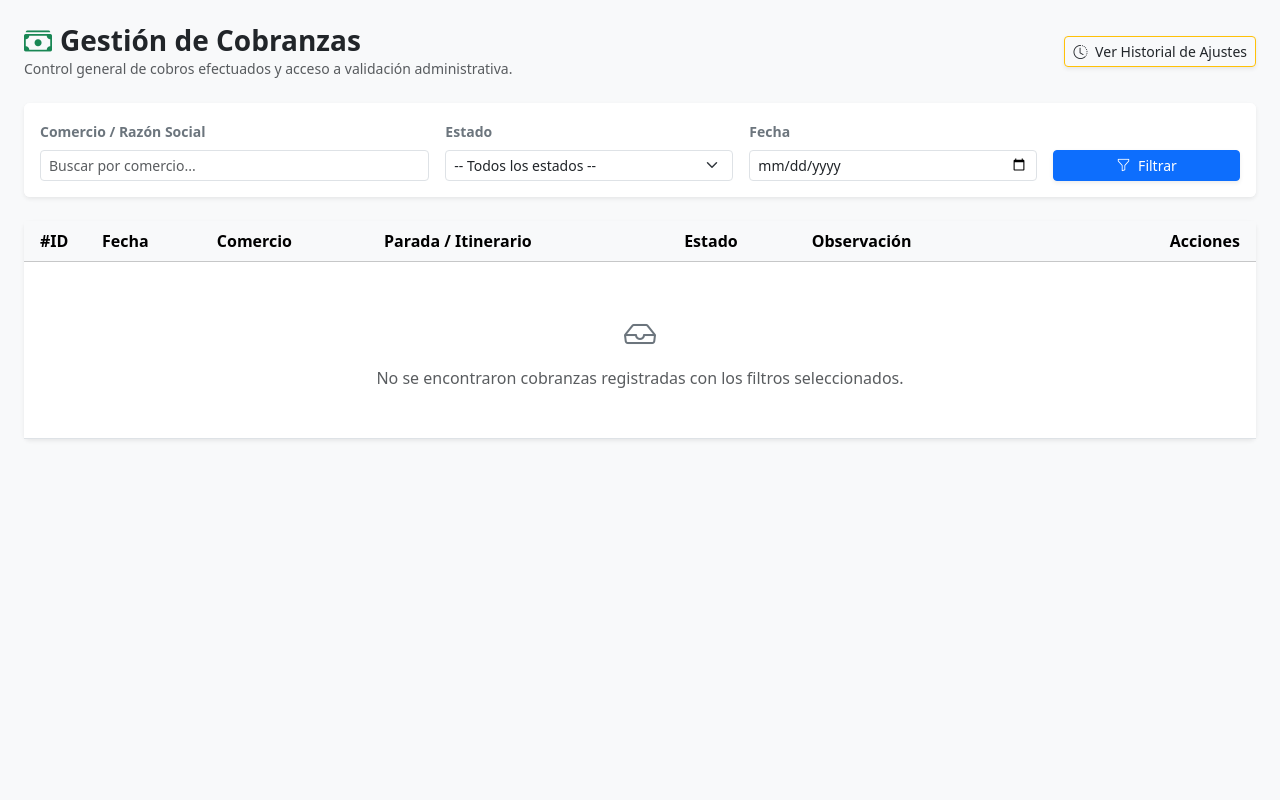
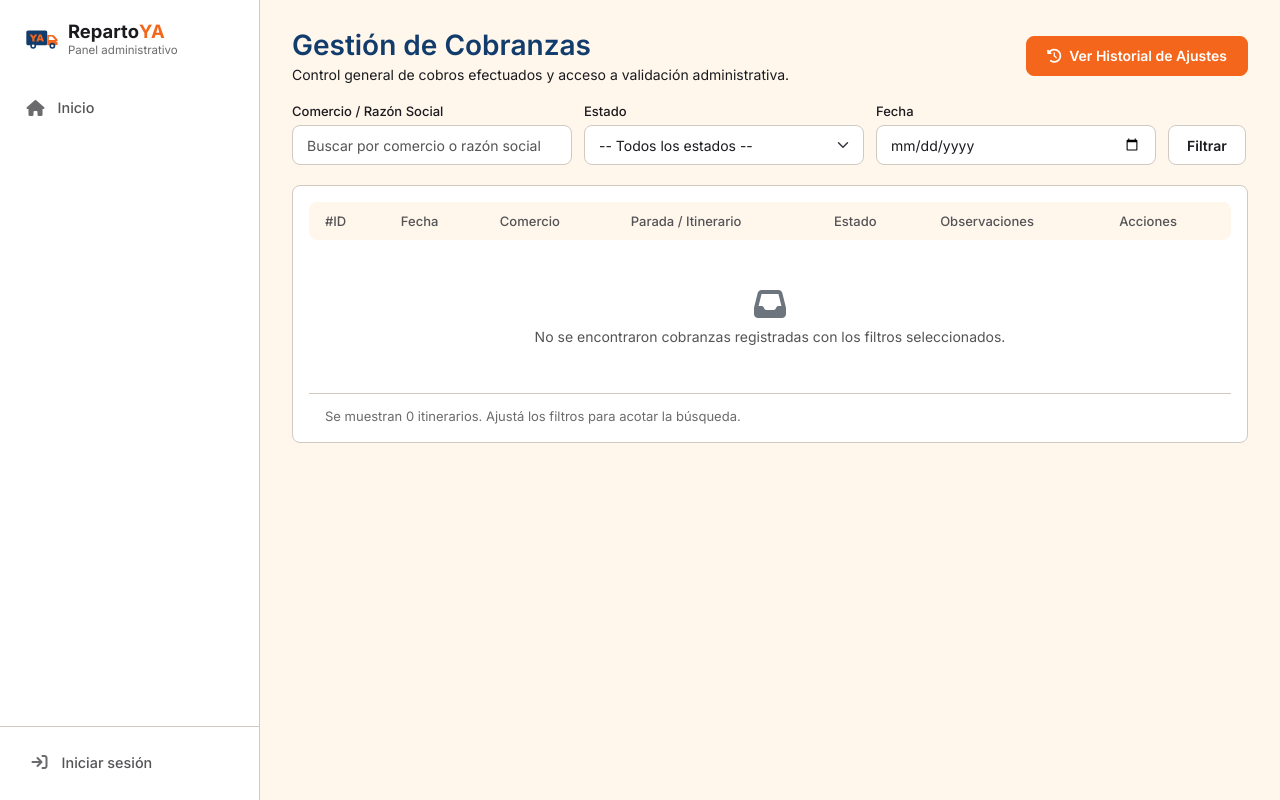
Before and after one commit to enzogiandon/Proyecto_Ing-software, a Django app: page /cobranza/ in a window 1280 px wide. Run offline with Django 5.2, Linux system fonts and the light colour scheme; data that the repository does not hold is empty.

Commit message:
Agrego el front de cobranzas_lista.html

```diff
--- a/apps/cobranza/templates/cobranza/cobranza_lista.html
+++ b/apps/cobranza/templates/cobranza/cobranza_lista.html
@@ -1,49 +1,41 @@
-<!DOCTYPE html>
-<html lang="es">
-<head>
-    <meta charset="UTF-8">
-    <meta name="viewport" content="width=device-width, initial-scale=1.0">
-    <title>Listado de Cobranzas</title>
-    <!-- Bootstrap 5 CSS e Íconos -->
-    <link href="https://cdn.jsdelivr.net/npm/bootstrap@5.3.3/dist/css/bootstrap.min.css" rel="stylesheet">
-    <link rel="stylesheet" href="https://cdn.jsdelivr.net/npm/bootstrap-icons@1.11.3/font/bootstrap-icons.min.css">
-</head>
-<body class="bg-light py-4">
+{% extends 'base.html' %}
+{% load static %}
 
-<div class="container-fluid px-4">
+{% block title %}Itinerarios - RepartosYA{% endblock %}
+
+{% block extra_css %}
+<link href="{% static 'core/css/home.css' %}" rel="stylesheet">
+<link href="{% static 'itinerarios/css/itinerarios.css' %}" rel="stylesheet">
+{% endblock %}
+
+{% block content %}
+<div class="itinerarios-page">
 
     <!-- Encabezado -->
-    <div class="d-flex justify-content-between align-items-center mb-4">
+    <header class="itinerarios-header">
+        <div class="itinerarios-header-info">
+            <h1 class="text-title mb-0">Gestión de Cobranzas</h1>
+            <p class="text-body text-c-secondary mb-0">Control general de cobros efectuados y acceso a validación administrativa.</p>
+        </div>
         <div>
-            <h3 class="fw-bold mb-0 text-dark">
-                <i class="bi bi-cash-stack text-success me-2"></i>Gestión de Cobranzas
-            </h3>
-            <p class="text-muted small mb-0">Control general de cobros efectuados y acceso a validación administrativa.</p>
-        </div>
-        <a href="{% url 'cobranza:ajuste_lista' %}" class="btn btn-outline-warning text-dark btn-sm shadow-sm">
-            <i class="bi bi-clock-history me-1"></i> Ver Historial de Ajustes
+            <a href="{% url 'cobranza:ajuste_lista' %}" class="btn-itinerario-primary">
+                <i class="fa-solid fa-clock-rotate-left"></i>
+                <span>Ver Historial de Ajustes</span>
             </a>
         </div>
+    </header>
     <!-- Filtros de Búsqueda -->
-    <div class="card shadow-sm border-0 mb-4">
-        <div class="card-body bg-white rounded">
-            <form method="get" class="row g-3 align-items-end">
-                <!-- Filtro Comercio -->
-                <div class="col-md-4">
-                    <label class="form-label small fw-semibold text-secondary">Comercio / Razón Social</label>
-                    <input
-                        type="text"
-                        name="comercio"
-                        class="form-control form-control-sm"
-                        placeholder="Buscar por comercio..."
-                        value="{{ filtro_comercio }}"
-                    >
+    <form method="get" class="itinerarios-filtros">
+        <!-- Filtro comercio -->
+        <div class="itinerarios-filtro-item">
+            <label class="itinerarios-filtro-label">Comercio / Razón Social</label>
+            <input type="text" name="comercio" value="{{ filtro_comercio }}" class="form-control" placeholder="Buscar por comercio o razón social">
         </div>
 
         <!-- Filtro Estado -->
-                <div class="col-md-3">
-                    <label class="form-label small fw-semibold text-secondary">Estado</label>
-                    <select name="estado" class="form-select form-select-sm">
+        <div class="itinerarios-filtro-item">
+            <label class="itinerarios-filtro-label">Estado</label>
+            <select name="estado" class="form-select">
                 <option value="">-- Todos los estados --</option>
                     {% for valor, etiqueta in estados %}
                         <option value="{{ valor }}" {% if filtro_estado == valor %}selected{% endif %}>
@@ -54,122 +46,118 @@
         </div>
 
         <!-- Filtro Fecha -->
-                <div class="col-md-3">
-                    <label class="form-label small fw-semibold text-secondary">Fecha</label>
-                    <input
-                        type="date"
-                        name="fecha"
-                        class="form-control form-control-sm"
-                        value="{{ filtro_fecha }}"
-                    >
+        <div class="itinerarios-filtro-item">
+            <label class="itinerarios-filtro-label">Fecha</label>
+            <input type="date" name="fecha" value="{{ filtro_fecha }}" class="form-control">
         </div>
 
         <!-- Botones Filtrar / Limpiar -->
-                <div class="col-md-2 d-flex gap-2">
-                    <button type="submit" class="btn btn-sm btn-primary flex-grow-1 shadow-sm">
-                        <i class="bi bi-funnel me-1"></i> Filtrar
+        <div class="d-flex gap-2">
+            <button type="submit" class="btn-itinerario-outline">
+                Filtrar
             </button>
             {% if filtro_comercio or filtro_estado or filtro_fecha %}
-                        <a href="{% url 'cobranza:cobranza_lista' %}" class="btn btn-sm btn-outline-secondary" title="Limpiar filtros">
-                            <i class="bi bi-x-circle"></i>
+                <a href="{% url 'cobranza:cobranza_lista' %}" class="btn-itinerario-outline text-muted">
+                    Limpiar
                 </a>
             {% endif %}
         </div>
     </form>
-        </div>
-    </div>
 
     <!-- Tabla de Cobranzas -->
-    <div class="card shadow-sm border-0">
+    <div class="itinerarios-card p-3 overflow-hidden">
             <div class="table-responsive">
-            <table class="table table-hover align-middle mb-0">
-                <thead class="table-light">
+                <table class="itinerarios-tabla">
+                    <thead>
                         <tr>
-                        <th class="ps-3" style="width: 70px;">#ID</th>
+                            <th>#ID</th>
                             <th>Fecha</th>
                             <th>Comercio</th>
                             <th>Parada / Itinerario</th>
                             <th>Estado</th>
-                        <th>Observación</th>
-                        <th class="text-end pe-3" style="width: 240px;">Acciones</th>
+                            <th>Observaciones</th>
+                            <th>Acciones</th>
                         </tr>
                     </thead>
                     <tbody>
-                    {% for cob in cobranzas %}
+                        {% for cobranza in cobranzas %}
                             <tr>
-                        <td class="ps-3 fw-bold text-secondary">#{{ cob.id }}</td>
+                                <td>#{{ cobranza.id }}</td>
                                 <td>
-                            <div class="small fw-semibold text-dark">{{ cob.fecha|date:"d/m/Y" }}</div>
-                            <small class="text-muted">{{ cob.fecha|date:"H:i" }} hs</small>
+                                    <div class="cell-main cell-main--medium">
+                                        {{ cobranza.fecha|date:"d/m/Y" }}
+                                    </div>
+                                    <div class="cell-sub">
+                                        {{ cobranza.fecha|date:"H:i" }} hs
+                                    </div>
                                 </td>
                                 <td>
-                            <div class="fw-semibold text-dark">
-                                {{ cob.parada.comercio.razon_social|default:"Sin comercio" }}
+                                    <div class="cell-main cell-main--medium">
+                                        {{ cobranza.parada.comercio.razon_social|default:"Sin comercio" }}
                                     </div>
-                            <small class="text-muted d-block">
-                                {{ cob.parada.comercio.domicilio|default:"-" }}
-                            </small>
+                                    <div class="cell-sub">
+                                        {{ cobranza.parada.comercio.domicilio|default:"-" }}
+                                    </div>
                                 </td>
                                 <td>
-                            <span class="badge bg-light text-dark border">
-                                Parada #{{ cob.parada.orden|default:cob.parada.id }}
+                                    <span class="itin-badge itin-badge--asignado">
+                                        Parada #{{ cobranza.parada.orden|default:cobranza.parada.id }}
                                     </span>
-                            <small class="text-muted d-block mt-1">
-                                Itinerario #{{ cob.parada.itinerario_id }}
-                            </small>
+                                    <div class="cell-sub">
+                                        Itinerario #{{ cobranza.parada.itinerario_id }}
+                                    </div>
                                 </td>
                                 <td>
-                            {% if cob.estado == "aprobado" %}
-                                <span class="badge bg-success-subtle text-success border border-success-subtle">
-                                    <i class="bi bi-check-circle me-1"></i>Aprobado
+                                    {% if cobranza.estado == "aprobado" %}
+                                        <span class="itin-badge itin-badge--entregado">
+                                            Aprobado
                                         </span>
-                            {% elif cob.estado == "registrado" %}
-                                <span class="badge bg-primary-subtle text-primary border border-primary-subtle">
-                                    <i class="bi bi-clock me-1"></i>Registrado
+                                    {% elif cobranza.estado == "registrado" %}
+                                        <span class="itin-badge itin-badge--asignado">
+                                            Registrado
                                         </span>
-                            {% elif cob.estado == "difiere" %}
-                                <span class="badge bg-warning-subtle text-warning-emphasis border border-warning-subtle">
-                                    <i class="bi bi-exclamation-triangle me-1"></i>Difiere
+                                    {% elif cobranza.estado == "difiere" %}
+                                        <span class="itin-badge itin-badge--pendiente">
+                                            Difiere
                                         </span>
                                     {% else %}
-                                <span class="badge bg-danger-subtle text-danger border border-danger-subtle">
-                                    <i class="bi bi-x-circle me-1"></i>No encontrado
+                                        <span class="itin-badge itin-badge--error">
+                                            No encontrado
                                         </span>
                                     {% endif %}
                                 </td>
                                 <td>
-                            {% if cob.observacion_ajuste %}
-                                <span class="d-inline-block text-truncate small text-danger" style="max-width: 180px;" title="{{ cob.observacion_ajuste }}">
-                                    <i class="bi bi-info-circle me-1"></i>{{ cob.observacion_ajuste }}
+                                    {% if cobranza.observacion_ajuste %}
+                                        <span class="d-inline-block text-truncate small text-danger" style="max-width: 180px;" title="{{ cobranza.observacion_ajuste }}">
+                                            <i class="fas fa-circle-info"></i> {{ cobranza.observacion_ajuste }}
                                         </span>
                                     {% else %}
                                         <span class="text-muted small">-</span>
                                     {% endif %}
                                 </td>
-                        <!-- Botones de Acción -->
                                 <td class="text-end pe-3">
-                            <div class="btn-group btn-group-sm" role="group">
+                                    <div class="d-flex align-items-center gap-2" role="group">
                                         <!-- Botón Ver Detalle -->
-                                <a href="{% url 'cobranza:cobranza_detalle' cob.pk %}"
-                                   class="btn btn-outline-secondary"
+                                        <a href="{% url 'cobranza:cobranza_detalle' cobranza.pk %}"
+                                        class="btn-ver-detalle btn-sm py-1 px-2"
                                         title="Ver comprobantes y pagos">
-                                    <i class="bi bi-eye"></i> Detalle
+                                            <i class="fas fa-eye"></i> Detalle
                                         </a>
 
                                         <!-- Botón Ajustar (visible si tiene discrepancia o está registrada) -->
                                         {% if cob.estado == "difiere" or cob.estado == "registrado" %}
-                                    <a href="{% url 'cobranza:cobranza_ajustar' cob.pk %}"
-                                       class="btn btn-outline-warning text-dark"
+                                            <a href="{% url 'cobranza:cobranza_ajustar' cobranza.pk %}"
+                                            class="btn-ver-detalle"
                                             title="Ajustar importe por diferencia">
-                                        <i class="bi bi-pencil-square"></i> Ajustar
+                                             <i class="fas fa-pen-to-square"></i> Ajustar
                                             </a>
                                      {% endif %}
 
                                         <!-- Botón Validar -->
-                                <a href="{% url 'cobranza:cobranza_validar' cob.pk %}"
-                                   class="btn {% if cob.estado == 'aprobado' %}btn-outline-success{% else %}btn-success{% endif %}"
+                                        <a href="{% url 'cobranza:cobranza_validar' cobranza.pk %}"
+                                        class="btn {% if cob.estado == 'aprobado' %}btn-itinerario-outline{% else %}btn-itinerario-primary{% endif %}"
                                         title="Arqueo y validación de importes">
-                                    <i class="bi bi-check2-circle"></i> Validar
+                                            <i class="fas fa-circle-check"></i> Validar
                                         </a>
                                     </div>
                                 </td>
@@ -177,13 +165,17 @@
                         {% empty %}
                             <tr>
                                 <td colspan="7" class="text-center py-5 text-muted">
-                            <i class="bi bi-inbox fs-2 d-block mb-2 text-secondary"></i>
+                                    <i class="fas fa-inbox fs-2 d-block mb-2 text-secondary"></i>
                                     No se encontraron cobranzas registradas con los filtros seleccionados.
                                 </td>
                             </tr>
                     {% endfor %}
                     </tbody>
                 </table>
+            </div>
+            <div class="itinerarios-tabla-footer">
+                Se muestran {{ itinerarios|length }} itinerarios. Ajustá los filtros para acotar la búsqueda.
+            </div>
     </div>
 
     <!-- Paginación -->
@@ -219,11 +211,6 @@
         </ul>
     </div>
     {% endif %}
-    </div>
 
 </div>
-
-<!-- Bootstrap 5 JS -->
-<script src="https://cdn.jsdelivr.net/npm/bootstrap@5.3.3/dist/js/bootstrap.bundle.min.js"></script>
-</body>
-</html>
+{% endblock %}
--- a/config/templates/base.html
+++ b/config/templates/base.html
@@ -82,7 +82,7 @@
                             <i class="fas fa-truck-ramp-box"></i>
                             <span>Entregas</span>
                         </a>
-                        <a href="{% url 'cobranza:cobranza_lista' %}" class="sidebar-link text-muted opacity-75">
+                        <a href="{% url 'cobranza:cobranza_lista' %}" class="sidebar-link sidebar-link {% if 'cobranza' in request.resolver_match.url_name %}active{% endif %}">
                             <i class="fas fa-money-bill-wave"></i>
                             <span>Cobranzas</span>
                         </a>
```
Lines whose indentation alone changed are shown as unchanged.
